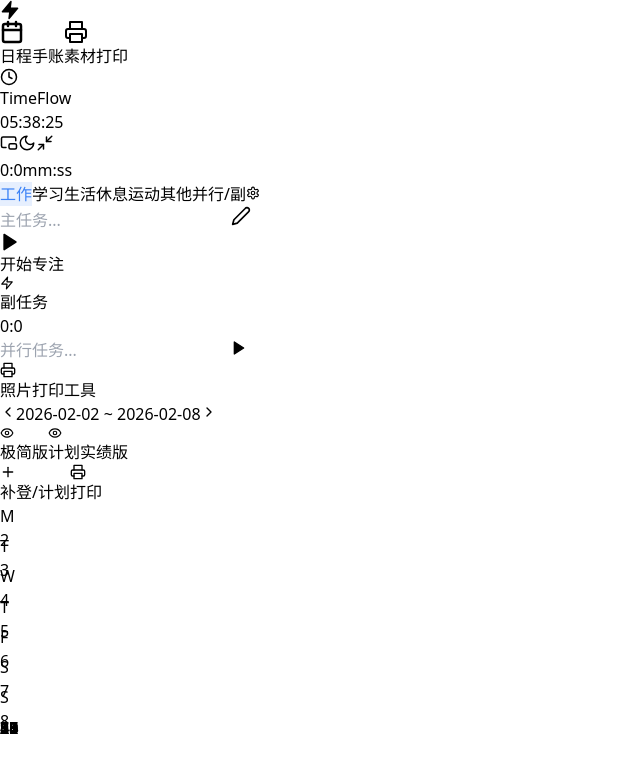
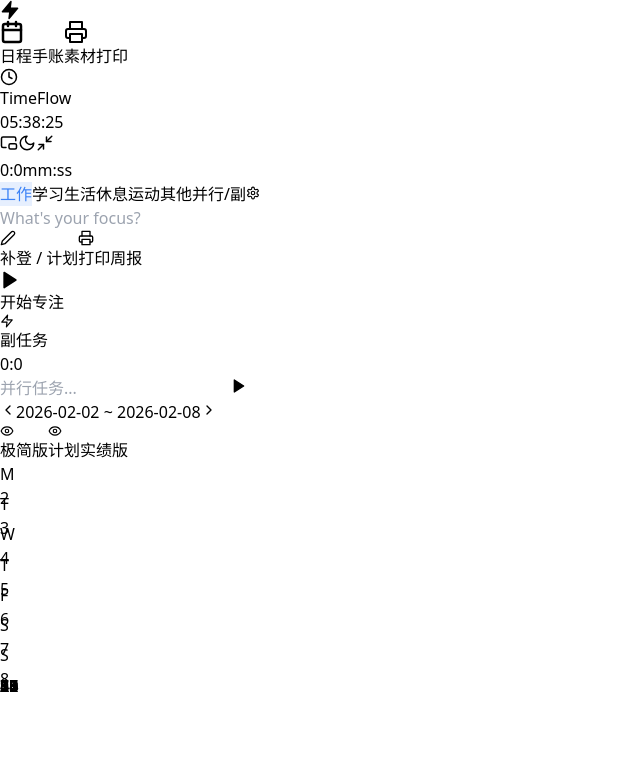
Before and after one commit to YikSuen-hu/timeflow-weeks, a React (Vite) app: page / in a window 1280 px wide. Shown: the top 772 px of the page, without its empty margins (0-640 px from the left). Built offline with nearby package versions, Linux system fonts and the light colour scheme.

Commit message:
Auto-deploy: 2026-02-03 周二 15-37-34.01

```diff
--- a/src/App.jsx
+++ b/src/App.jsx
@@ -619,10 +619,6 @@
             </button>
           </div>
         </div>
-        <div className="flex gap-2">
-          <button onClick={openManualModal} className={`${btnSecondary} flex items-center gap-2 px-4 py-2 rounded-xl text-sm`}><Plus size={16} /> 补登/计划</button>
-          <button onClick={() => window.print()} className={`${btnPrimary} flex items-center gap-2 px-5 py-2 rounded-xl text-sm font-bold`}><Printer size={16} /> 打印</button>
-        </div>
       </div>
 
       <div className="flex gap-8 items-start">
@@ -761,7 +757,7 @@
         <div className="text-center mb-8 relative group">
           <div className={`font-mono font-bold text-slate-800 dark:text-white transition-all duration-300 ${isMiniMode || isPiPActive ? 'text-6xl' : 'text-8xl tracking-tighter'}`}>
             {formatDuration(elapsed).replace('h ', ':').replace('m', '')}
-            <span className={`text-sm font-medium text-slate-400 ml-2 ${isMiniMode || isPiPActive ? 'block mt-[-5px]' : ''}`}>
+            <span className={`text-sm font-medium text-slate-400 ml-2 w-12 inline-block text-left ${isMiniMode || isPiPActive ? 'block mt-[-5px]' : ''}`}>
               {elapsed < 3600 ? 'mm:ss' : 'hh:mm'}
             </span>
           </div>
@@ -790,19 +786,27 @@
                 onSelect={setSelectedCategoryId}
                 onOpenSettings={() => setIsCategoryModalOpen(true)}
               />
-              <div className="flex gap-3 mt-4">
+              <div className="mt-4">
                 <input
                   type="text"
                   value={taskName}
                   onChange={(e) => setTaskName(e.target.value)}
-                  placeholder="主任务..."
-                  className={`flex-1 px-5 py-4 text-lg ${inputStyle}`}
+                  placeholder="What's your focus?"
+                  className={`w-full px-5 py-4 text-lg ${inputStyle}`}
                   onKeyDown={(e) => e.key === 'Enter' && startTimer()}
                 />
-                <button onClick={openManualModal} className={`${btnSecondary} px-4 rounded-xl`} title="补登">
-                  <Edit2 size={20} />
+              </div>
+
+              {/* Tools Row */}
+              <div className="flex gap-2 mt-3">
+                <button onClick={openManualModal} className={`flex-1 ${btnSecondary} py-2.5 rounded-xl text-sm font-bold flex items-center justify-center gap-2`} title="补登/计划">
+                  <Edit2 size={16} /> 补登 / 计划
+                </button>
+                <button onClick={() => window.print()} className={`flex-1 ${btnSecondary} py-2.5 rounded-xl text-sm font-bold flex items-center justify-center gap-2`} title="打印周报">
+                  <Printer size={16} /> 打印周报
                 </button>
               </div>
+
               <button onClick={startTimer} disabled={!taskName.trim()} className={`w-full mt-4 py-4 rounded-xl font-bold text-lg flex items-center justify-center gap-2 ${btnPrimary} disabled:opacity-50`}>
                 <Play size={20} fill="currentColor" /> 开始专注
               </button>
@@ -1025,16 +1029,19 @@
     }
   }, []);
 
+  // Sync Dark Mode to DOM
   useEffect(() => {
     if (isDarkMode) {
       document.documentElement.classList.add('dark');
-      if (pipWindow) {
+    } else {
+      document.documentElement.classList.remove('dark');
+    }
+    // Sync PiP if active
+    if (pipWindow) {
+      if (isDarkMode) {
         pipWindow.document.documentElement.classList.add('dark');
         pipWindow.document.body.classList.add('dark');
-      }
-    } else {
-      document.documentElement.classList.remove('dark');
-      if (pipWindow) {
+      } else {
         pipWindow.document.documentElement.classList.remove('dark');
         pipWindow.document.body.classList.remove('dark');
       }
@@ -1447,12 +1454,7 @@
                     <div className="flex-1 w-full min-w-0">
                       {/* Navigation Header for Dashboard */}
                       <div className="no-print flex justify-end mb-4">
-                        <button
-                          onClick={() => setCurrentPage('printer')}
-                          className="flex items-center gap-2 px-4 py-2 bg-pink-50 dark:bg-pink-900/20 text-pink-600 dark:text-pink-400 rounded-xl hover:bg-pink-100 dark:hover:bg-pink-900/40 transition-colors font-bold text-sm"
-                        >
-                          <Printer size={16} /> 照片打印工具
-                        </button>
+                        {/* Old Printer Button Removed */}
                       </div>
                       <WeeklyReportInterface
                         viewDate={viewDate}
```
Also changed, not shown: 6 other files (tests, documents, lock files or other folders).
